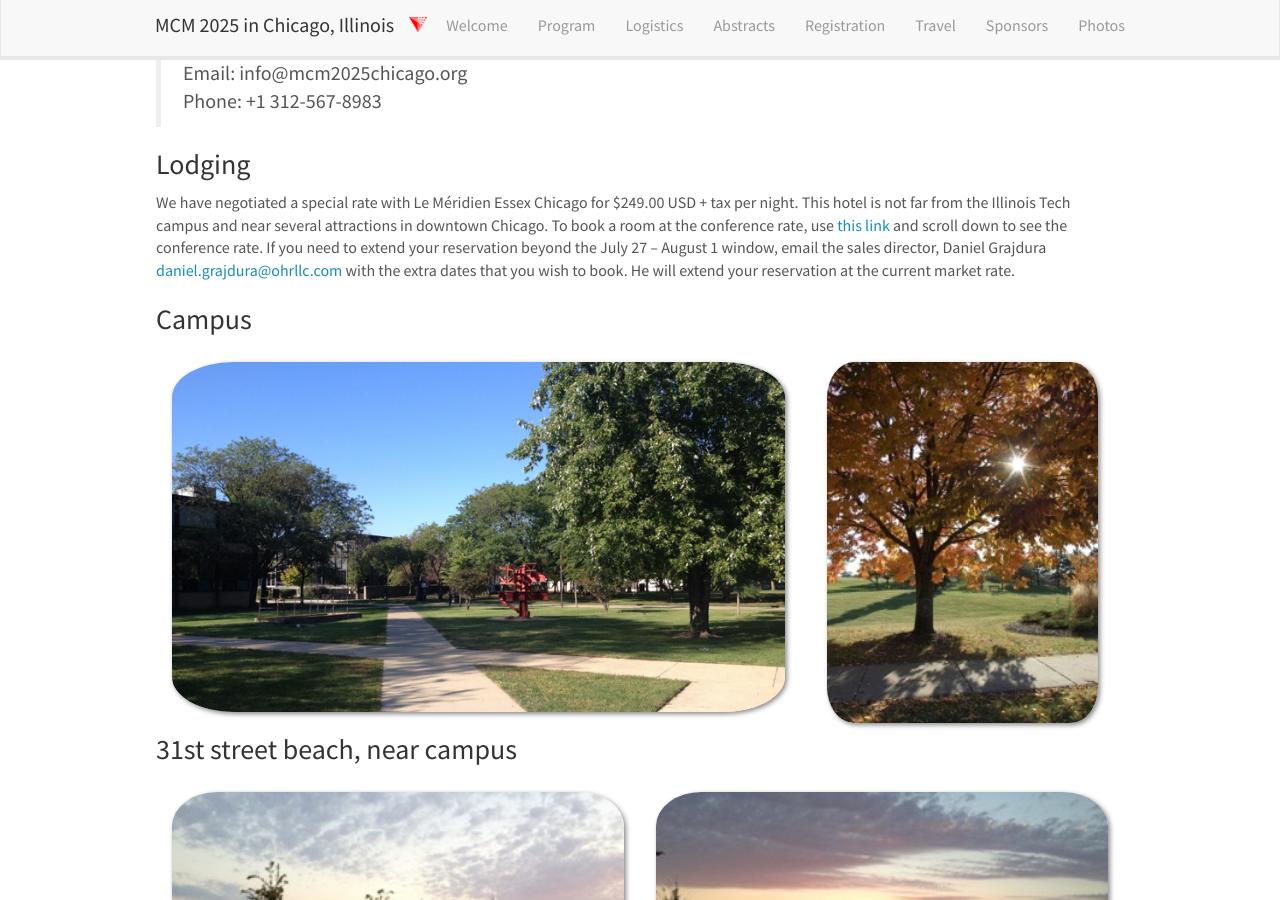
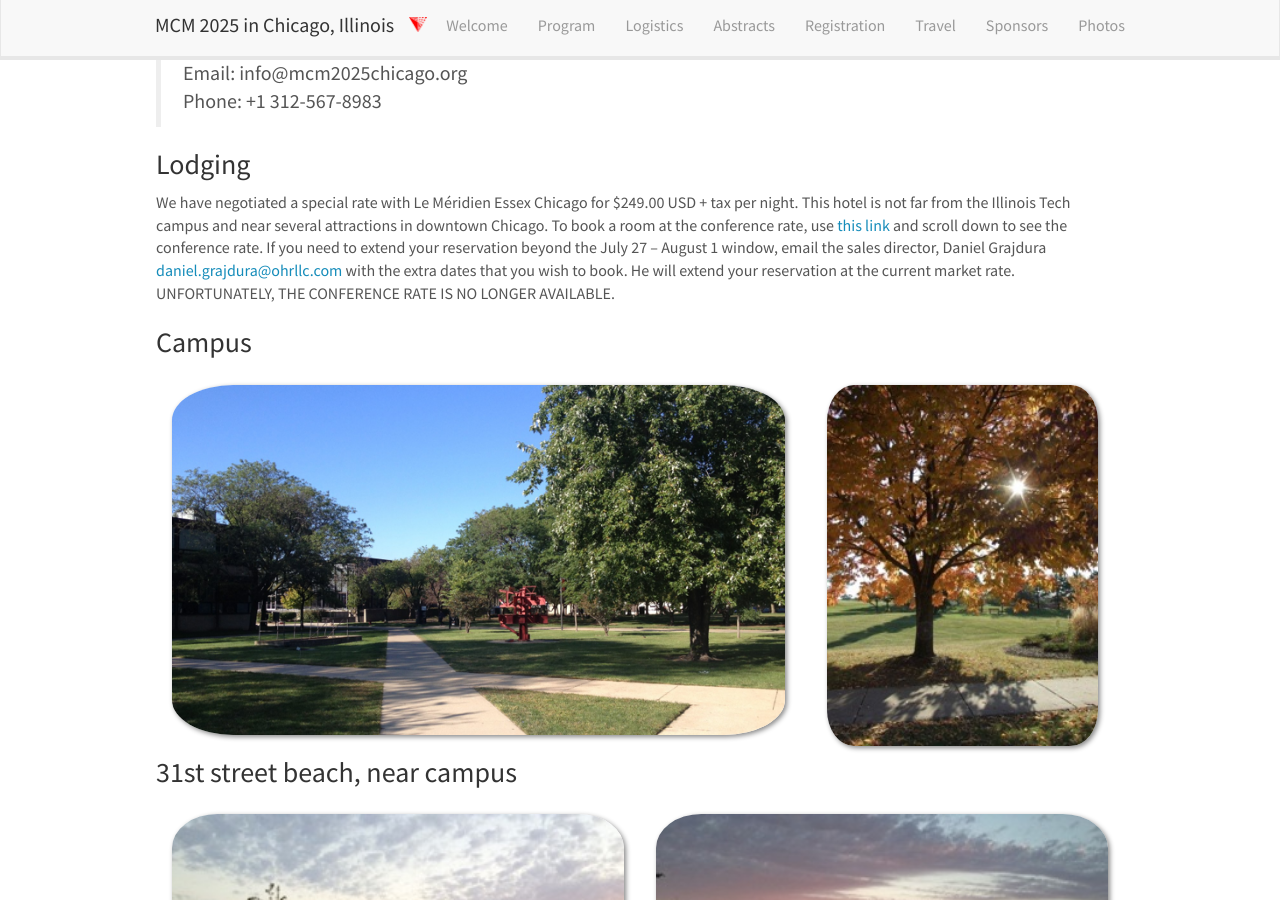
Before and after one commit to fjhickernell/mcm2025, a Jekyll site: the page built from _pages/travel.md, in a window 1280 px wide and 900 px high, scrolled down 490 px. Built offline with Jekyll 4.4.1, drawn with Linux system fonts in a browser that asks for light colours.

Commit message:
No more cheap hotel

```diff
--- a/_pages/travel.md
+++ b/_pages/travel.md
@@ -30,7 +30,7 @@ Visitors to the United States must obtain a visa or complete an Electronic Elect
 
 ### Lodging
 
-We have negotiated a special rate with Le Méridien Essex Chicago for $249.00 USD + tax per night. This hotel is not far from the Illinois Tech campus and near several attractions in downtown Chicago. To book a room at the conference rate, use [this link](https://www.marriott.com/event-reservations/reservation-link.mi?id=1734631273407&key=GRP&guestreslink2=true&app=resvlink) and scroll down to see the conference rate. If you need to extend your reservation beyond the July 27 – August 1 window, email the sales director, Daniel Grajdura <daniel.grajdura@ohrllc.com> with the extra dates that you wish to book. He will extend your reservation at the current market rate.
+We have negotiated a special rate with Le Méridien Essex Chicago for $249.00 USD + tax per night. This hotel is not far from the Illinois Tech campus and near several attractions in downtown Chicago. To book a room at the conference rate, use [this link](https://www.marriott.com/event-reservations/reservation-link.mi?id=1734631273407&key=GRP&guestreslink2=true&app=resvlink) and scroll down to see the conference rate. If you need to extend your reservation beyond the July 27 – August 1 window, email the sales director, Daniel Grajdura <daniel.grajdura@ohrllc.com> with the extra dates that you wish to book. He will extend your reservation at the current market rate.  UNFORTUNATELY, THE CONFERENCE RATE IS NO LONGER AVAILABLE.
 
 
 
```
